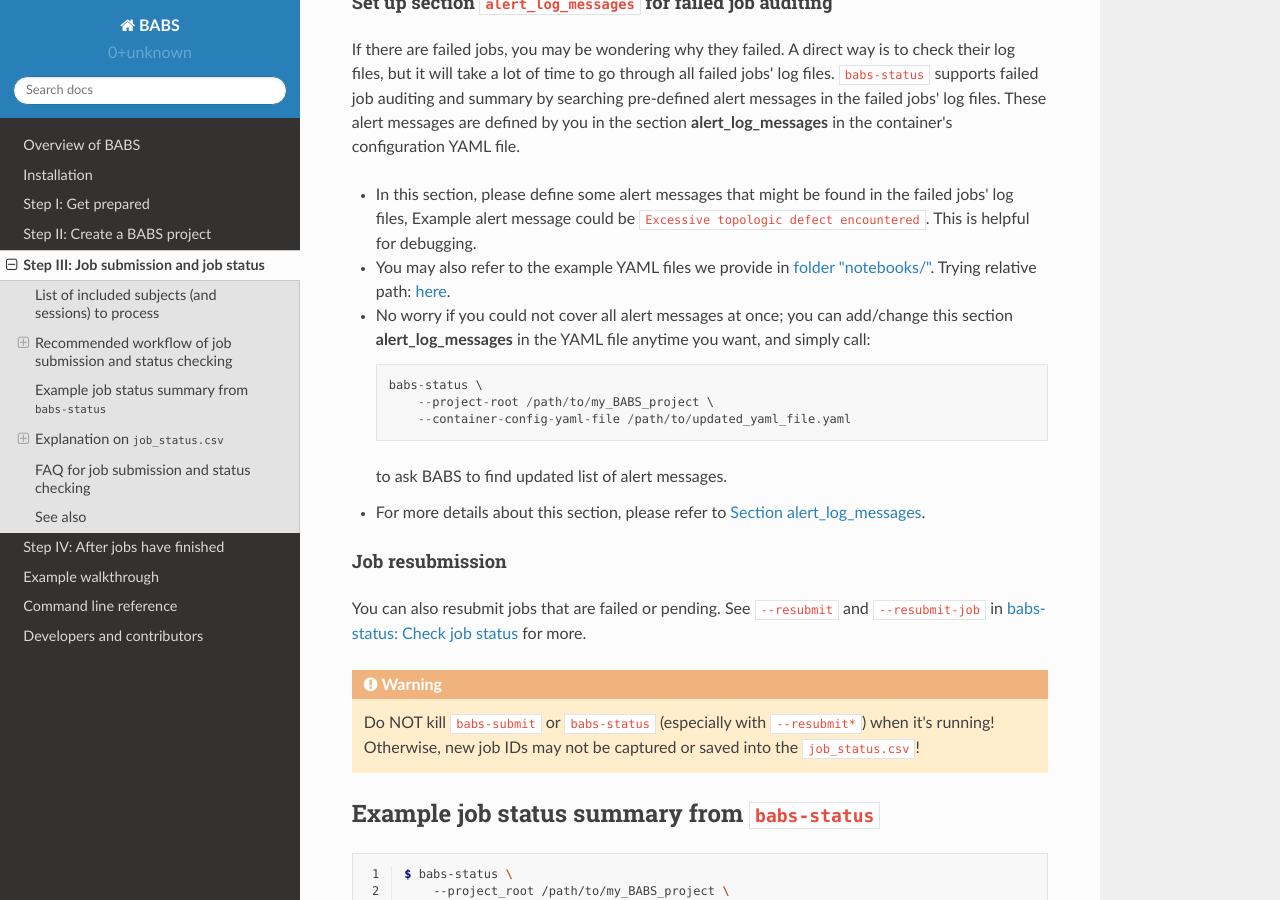
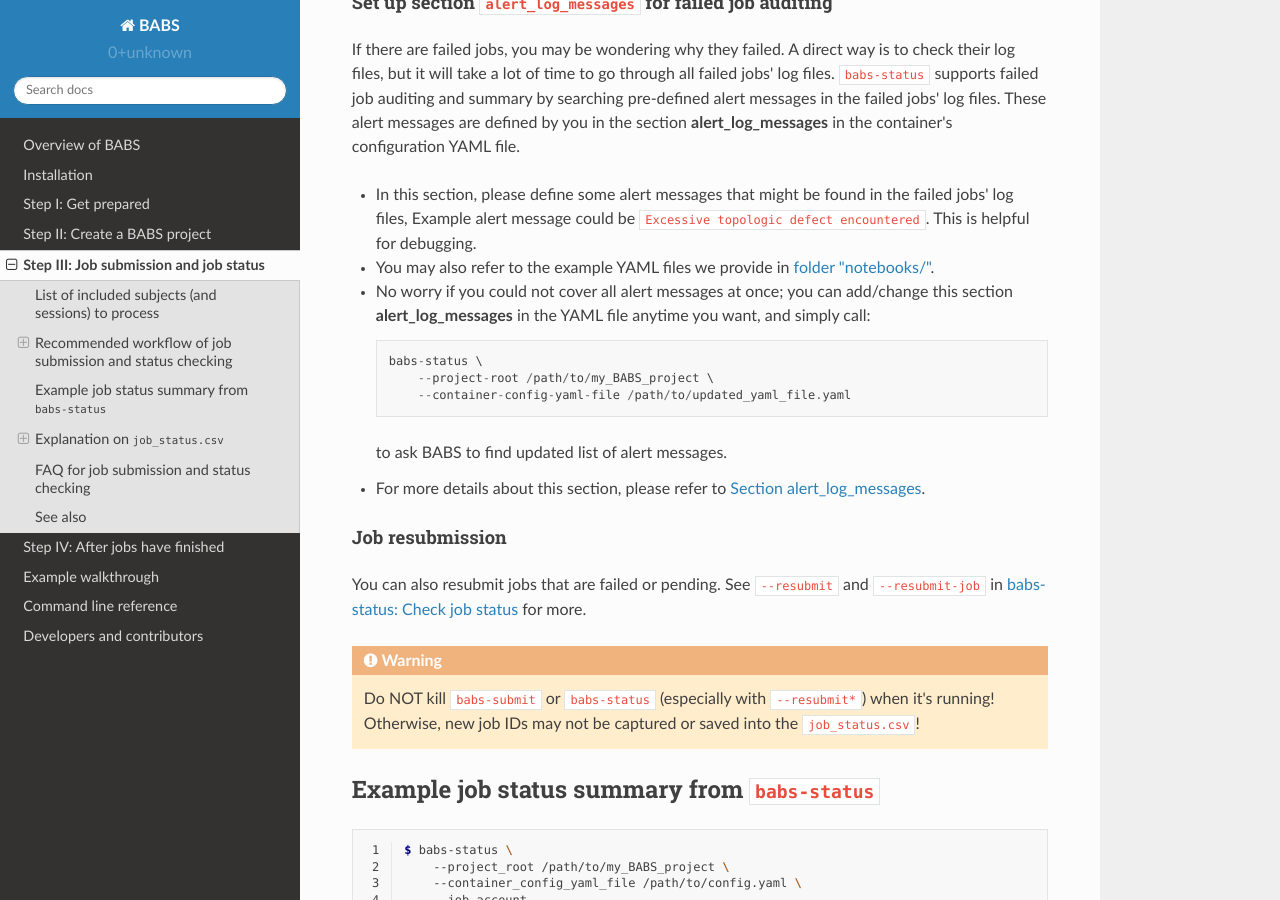
Before and after one commit to PennLINC/babs, a Sphinx documentation site: the page built from docs/source/jobs.rst, in a window 1280 px wide and 900 px high, scrolled down 2410 px. Built offline with Sphinx 7.4.7 and the Read the Docs theme 2.0.0, drawn with Linux system fonts in a browser that asks for light colours; some of the changed lines change nothing that is shown.

Commit message:
not to use relative path to notebooks/README.md

```diff
--- a/docs/source/jobs.rst
+++ b/docs/source/jobs.rst
@@ -114,7 +114,6 @@ section **alert_log_messages** in the container's configuration YAML file.
 
 * You may also refer to the example YAML files we provide
   in `folder "notebooks/" <https://github.com/PennLINC/babs/blob/main/notebooks/README.md>`_.
-  Trying relative path: `here <../../../notebooks/README.md>`_.
 * No worry if you could not cover all alert messages at once;
   you can add/change this section **alert_log_messages** in the YAML file anytime you want,
   and simply call::
@@ -125,6 +124,10 @@ section **alert_log_messages** in the container's configuration YAML file.
 
   to ask BABS to find updated list of alert messages.
 * For more details about this section, please refer to :ref:`alert_log_messages`.
+
+.. developer's note: cannot use relative path like: `here <../../../notebooks/README.md>`_
+..  After render by readthedocs online, "https://pennlinc-babs--103.org.readthedocs.build/" would be added to this path
+..  making it a broken link. Although the rendered path looks fine when building the docs *locally*
 
 Job resubmission
 -----------------------
```
